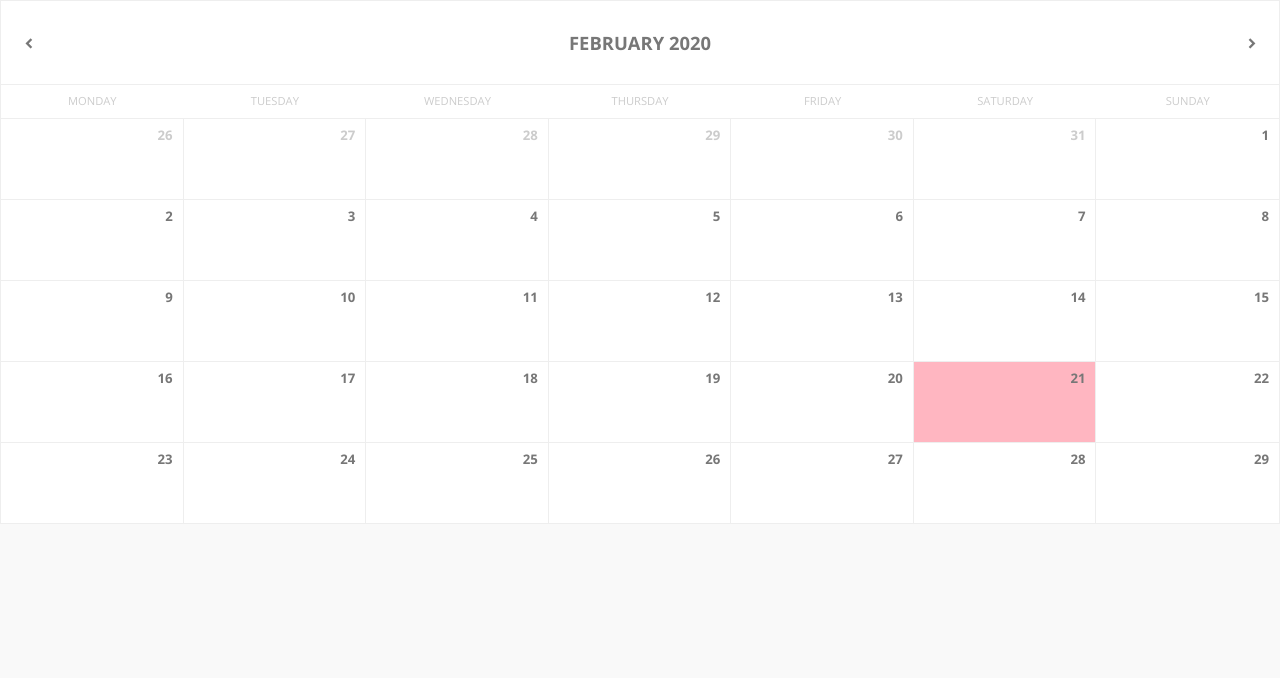
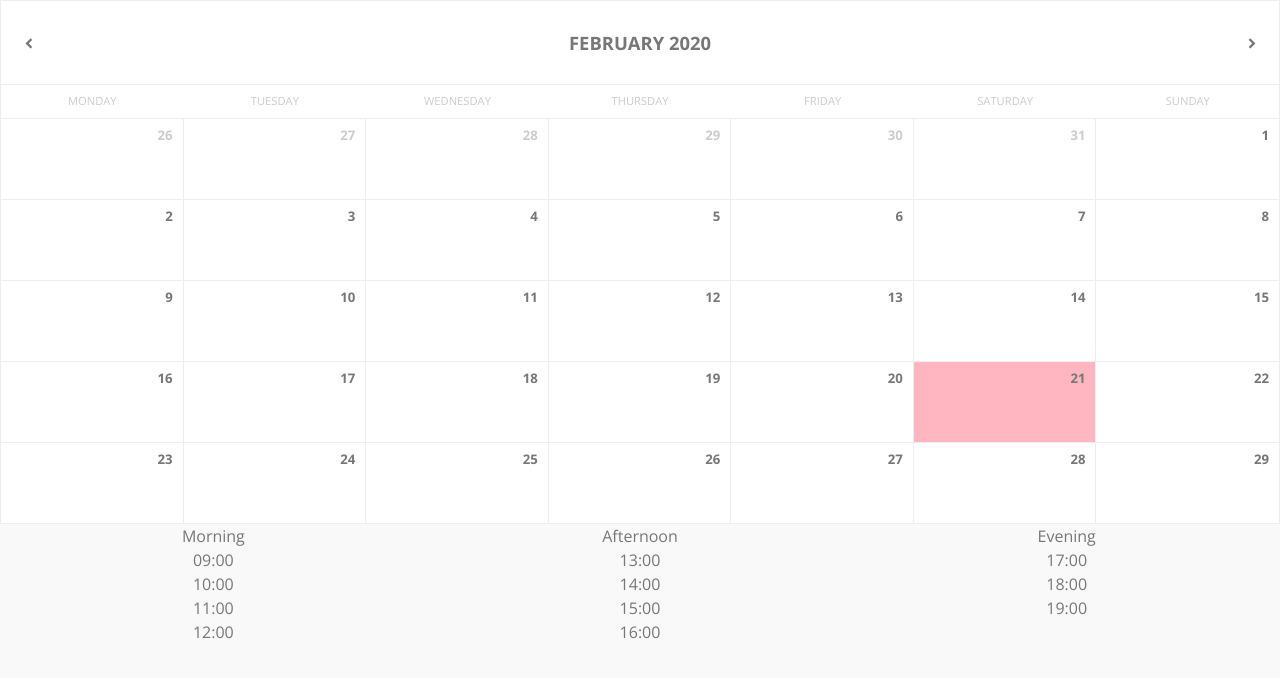
Before and after one commit to rdord/tn-book, a React (Create React App) app: page / in a window 1280 px wide. Shown: the top 678 px of the page. Built offline with nearby package versions, Linux system fonts and the light colour scheme.

Commit message:
render time slots

```diff
--- a/src/App.js
+++ b/src/App.js
@@ -1,11 +1,29 @@
-import React from 'react';
+import React, { useState } from 'react';
 import './App.css';
 import Calendar from './components/Calendar/Calendar';
+import TimePicker from './components/TimePicker/TimePicker';
 
 function App() {
+  const [isAdmin, setIsAdmin] = useState(false);
+  const [workdayStart, setWorkdayStart] = useState(9);
+  const [workdayEnd, setWorkdayEnd] = useState(19);
+  const [selectedDay, setSelectedDay] = useState(new Date());
+  const [selectedHour, setSelectedHour] = useState(null);
+  const [unavailableHours, setUnavailableHours] = useState(null);
+
+  const onDateClick = day => setSelectedDay(day);
+  const onTimeClick = hour => setSelectedHour(hour);
+
   return (
     <div className='App'>
-      <Calendar />
+      <Calendar selectedDay={selectedDay} onDateClick={onDateClick} />
+      <TimePicker
+        workdayStart={workdayStart}
+        workdayEnd={workdayEnd}
+        selectedDay={selectedDay}
+        selectedHour={selectedHour}
+        onTimeClick={onTimeClick}
+      />
     </div>
   );
 }
--- a/src/components/Calendar/Calendar.css
+++ b/src/components/Calendar/Calendar.css
@@ -1,115 +1,5 @@
-.icon {
-  font-family: 'Material Icons', serif;
-  font-style: normal;
-  display: inline-block;
-  vertical-align: middle;
-  line-height: 1;
-  text-transform: none;
-  letter-spacing: normal;
-  word-wrap: normal;
-  white-space: nowrap;
-  direction: ltr;
-
-  -webkit-font-smoothing: antialiased;
-  text-rendering: optimizeLegibility;
-  -moz-osx-font-smoothing: grayscale;
-  font-feature-settings: 'liga';
-}
-
-/* VARIABLES */
-
-:root {
-  --main-color: #1a8fff;
-  --text-color: #777;
-  --text-color-light: #ccc;
-  --border-color: #eee;
-  --bg-color: #f9f9f9;
-  --neutral-color: #fff;
-}
-
-/* GENERAL */
-
-* {
-  box-sizing: border-box;
-}
-
-body {
-  font-family: 'Open Sans', 'Helvetica Neue', 'Helvetica', 'Arial', sans-serif;
-  font-size: 1em;
-  font-weight: 300;
-  line-height: 1.5;
-  color: var(--text-color);
-  background: var(--bg-color);
-  position: relative;
-}
-
-header {
-  display: block;
-  width: 100%;
-  padding: 1.75em 0;
-  border-bottom: 1px solid var(--border-color);
-  background: var(--neutral-color);
-}
-
-header #logo {
-  font-size: 175%;
-  text-align: center;
-  color: var(--main-color);
-  line-height: 1;
-}
-
-header #logo .icon {
-  padding-right: 0.25em;
-}
-
-main {
-  display: block;
-  margin: 0 auto;
-  margin-top: 5em;
-  max-width: 50em;
-}
-
-/* GRID */
-
-.row {
-  margin: 0;
-  padding: 0;
-  display: flex;
-  flex-direction: row;
-  flex-wrap: wrap;
-  width: 100%;
-}
-
-.row-middle {
-  align-items: center;
-}
-
-.col {
-  flex-grow: 1;
-  flex-basis: 0;
-  max-width: 100%;
-}
-
-.col-start {
-  justify-content: flex-start;
-  text-align: left;
-}
-
-.col-center {
-  justify-content: center;
-  text-align: center;
-}
-
-.col-end {
-  justify-content: flex-end;
-  text-align: right;
-}
-
-/* Calendar */
-
 .calendar {
   display: block;
-  position: relative;
   width: 100%;
   background: var(--neutral-color);
   border: 1px solid var(--border-color);
--- a/src/components/Calendar/Calendar.js
+++ b/src/components/Calendar/Calendar.js
@@ -1,26 +1,21 @@
 import React, { useState } from 'react';
 import './Calendar.css';
 import CalendarHeader from './CalendarHeader';
-import CalendarDays from './CalendarDays';
+import CalendarWeekdays from './CalendarWeekdays';
 import CalendarCells from './CalendarCells';
-import CalendarFooter from './CalendarFooter';
 import { addMonths, subMonths } from 'date-fns';
 
 const Calendar = props => {
   const [currentMonth, setCurrentMonth] = useState(new Date());
-  const [selectedDay, setSelectedDay] = useState(new Date());
 
   const nextMonth = () => setCurrentMonth(addMonths(currentMonth, 1));
   const prevMonth = () => setCurrentMonth(subMonths(currentMonth, 1));
 
-  const onDateClick = day => setSelectedDay(day);
-
   return (
     <div className='calendar'>
       <CalendarHeader currentMonth={currentMonth} nextMonth={nextMonth} prevMonth={prevMonth} />
-      <CalendarDays currentMonth={currentMonth} />
-      <CalendarCells currentMonth={currentMonth} selectedDay={selectedDay} onDateClick={onDateClick} />
-      <CalendarFooter />
+      <CalendarWeekdays currentMonth={currentMonth} />
+      <CalendarCells currentMonth={currentMonth} {...props} />
     </div>
   );
 };
--- a/src/components/Calendar/CalendarFooter.js
+++ /dev/null
@@ -1,8 +0,0 @@
-import React from 'react';
-import './Calendar.css';
-
-const CalendarFooter = props => {
-  return <div></div>;
-};
-
-export default CalendarFooter;
--- a/src/components/Calendar/CalendarDays.js
+++ b/src/components/Calendar/CalendarWeekdays.js
@@ -1,8 +1,8 @@
 import React from 'react';
 import './Calendar.css';
-import { startOfWeek, addDays, format } from 'date-fns';
+import { startOfWeek, addDays, format, addHours, getHours } from 'date-fns';
 
-const CalendarDays = ({ currentMonth }) => {
+const CalendarWeekdays = ({ currentMonth }) => {
   const startDate = startOfWeek(currentMonth, { weekStartsOn: 1 });
   const days = [];
 
@@ -20,4 +20,4 @@ const CalendarDays = ({ currentMonth }) => {
   return <div className='days row'>{days}</div>;
 };
 
-export default CalendarDays;
+export default CalendarWeekdays;
--- /dev/null
+++ b/src/components/TimePicker/TimePicker.css
@@ -0,0 +1,4 @@
+.timepicker .header .col,
+.timepicker .slots .col {
+  text-align: center;
+}
--- /dev/null
+++ b/src/components/TimePicker/TimePicker.js
@@ -0,0 +1,15 @@
+import React from 'react';
+import './TimePicker.css';
+import TimePickerHeader from './TimePickerHeader';
+import TimePickerSlots from './TimePickerSlots';
+
+const TimePicker = props => {
+  return (
+    <div className='timepicker'>
+      <TimePickerHeader />
+      <TimePickerSlots {...props} />
+    </div>
+  );
+};
+
+export default TimePicker;
--- /dev/null
+++ b/src/components/TimePicker/TimePickerHeader.js
@@ -0,0 +1,14 @@
+import React from 'react';
+import './TimePicker.css';
+
+const TimePickerHeader = props => {
+  return (
+    <div className='header row'>
+      <div className='col col-start'>Morning</div>
+      <div className='col col-center'>Afternoon</div>
+      <div className='col col-end'>Evening</div>
+    </div>
+  );
+};
+
+export default TimePickerHeader;
--- /dev/null
+++ b/src/components/TimePicker/TimePickerSlots.js
@@ -0,0 +1,48 @@
+import React from 'react';
+import './TimePicker.css';
+import {
+  setHours,
+  differenceInHours,
+  addHours,
+  format,
+  roundToNearestMinutes,
+  setMinutes,
+  isBefore,
+  isAfter
+} from 'date-fns';
+
+const TimePickerSlots = ({ workdayStart, workdayEnd, selectedDay, selectedHour, onTimeClick }) => {
+  let startHour = setHours(selectedDay, workdayStart);
+  let endHour = setHours(selectedDay, workdayEnd);
+  let workdayLength = differenceInHours(endHour, startHour);
+
+  const morning = [];
+  const afternoon = [];
+  const evening = [];
+  const slots = { morning: [], afternoon: [], evening: [] };
+  let hour = setMinutes(roundToNearestMinutes(startHour), 0);
+
+  for (let i = 0; i <= workdayLength; i++) {
+    const hourSlot = <div key={hour.toString()}>{format(hour, 'HH:mm')}</div>;
+
+    if (isBefore(hour, setHours(selectedDay, 12))) {
+      slots['morning'].push(hourSlot);
+    } else if (isAfter(hour, setHours(selectedDay, 16))) {
+      slots['evening'].push(hourSlot);
+    } else {
+      slots['afternoon'].push(hourSlot);
+    }
+
+    hour = addHours(hour, 1);
+  }
+
+  return (
+    <div className='slots row'>
+      <div className='col col-start'>{slots.morning}</div>
+      <div className='col col-center'>{slots.afternoon}</div>
+      <div className='col col-end'>{slots.evening}</div>
+    </div>
+  );
+};
+
+export default TimePickerSlots;
--- a/src/index.css
+++ b/src/index.css
@@ -1,13 +1,87 @@
+@import-normalize;
+
+:root {
+  --main-color: #1a8fff;
+  --text-color: #777;
+  --text-color-light: #ccc;
+  --border-color: #eee;
+  --bg-color: #f9f9f9;
+  --neutral-color: #fff;
+}
+
+* {
+  box-sizing: border-box;
+}
+
 body {
   margin: 0;
-  font-family: -apple-system, BlinkMacSystemFont, 'Segoe UI', 'Roboto', 'Oxygen',
-    'Ubuntu', 'Cantarell', 'Fira Sans', 'Droid Sans', 'Helvetica Neue',
-    sans-serif;
+  font-family: 'Open Sans', 'Helvetica Neue', 'Helvetica', -apple-system, BlinkMacSystemFont, 'Segoe UI', 'Roboto',
+    'Oxygen', 'Ubuntu', 'Cantarell', 'Fira Sans', 'Droid Sans', 'Helvetica Neue', sans-serif;
   -webkit-font-smoothing: antialiased;
   -moz-osx-font-smoothing: grayscale;
+  font-size: 1em;
+  font-weight: 300;
+  line-height: 1.5;
+  color: var(--text-color);
+  background: var(--bg-color);
 }
 
 code {
-  font-family: source-code-pro, Menlo, Monaco, Consolas, 'Courier New',
-    monospace;
+  font-family: source-code-pro, Menlo, Monaco, Consolas, 'Courier New', monospace;
 }
+
+input {
+  -webkit-appearance: none;
+}
+
+.icon {
+  font-family: 'Material Icons', serif;
+  font-style: normal;
+  display: inline-block;
+  vertical-align: middle;
+  line-height: 1;
+  text-transform: none;
+  letter-spacing: normal;
+  word-wrap: normal;
+  white-space: nowrap;
+  direction: ltr;
+
+  -webkit-font-smoothing: antialiased;
+  text-rendering: optimizeLegibility;
+  -moz-osx-font-smoothing: grayscale;
+  font-feature-settings: 'liga';
+}
+
+.row {
+  margin: 0;
+  padding: 0;
+  display: flex;
+  flex-direction: row;
+  flex-wrap: wrap;
+  width: 100%;
+}
+
+.row-middle {
+  align-items: center;
+}
+
+.col {
+  flex-grow: 1;
+  flex-basis: 0;
+  max-width: 100%;
+}
+
+.col-start {
+  justify-content: flex-start;
+  text-align: left;
+}
+
+.col-center {
+  justify-content: center;
+  text-align: center;
+}
+
+.col-end {
+  justify-content: flex-end;
+  text-align: right;
+}
```
